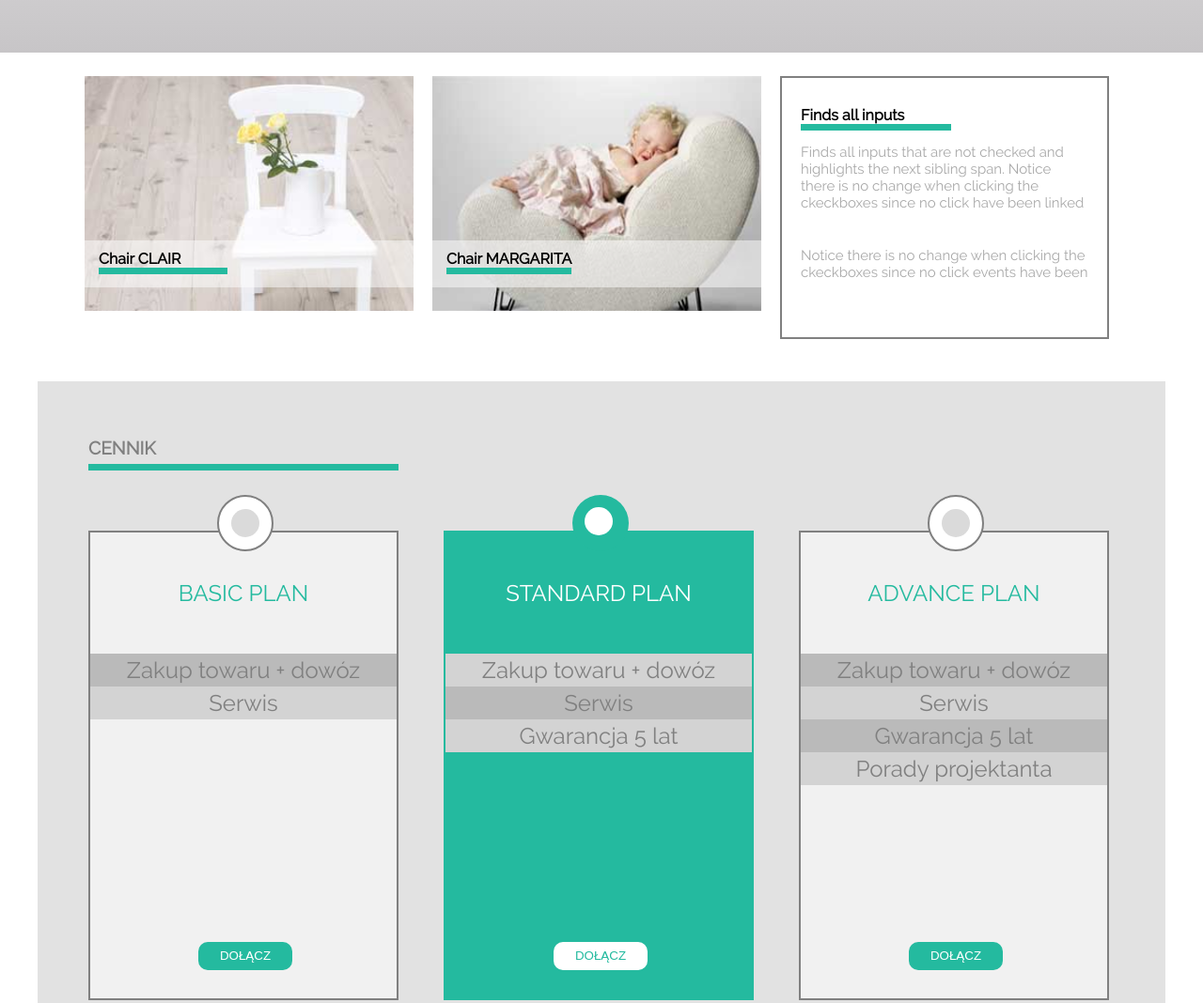
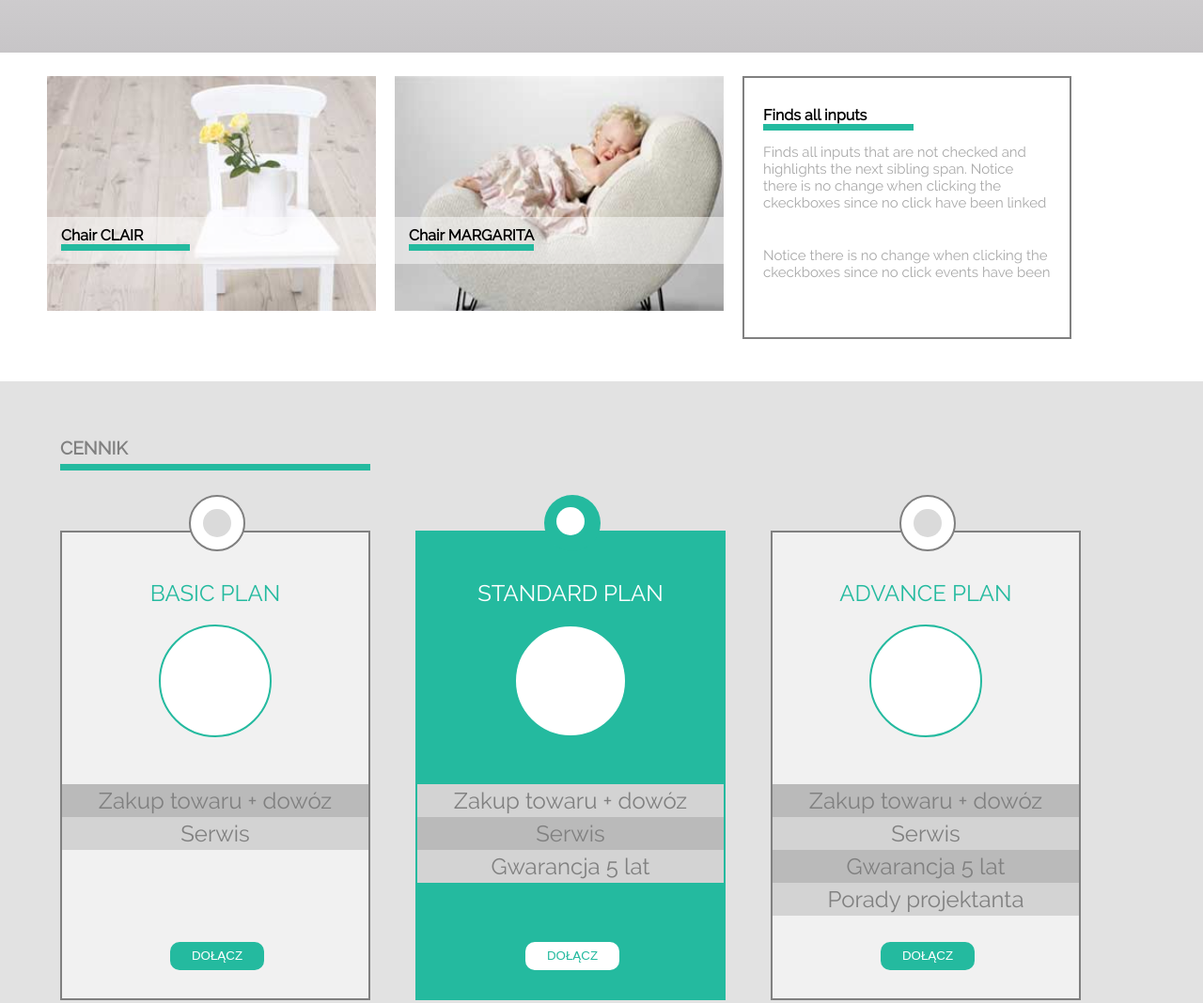
Before and after one commit to MicWer/SitOnChair, a plain HTML site: page index.html in a window 1280 px wide. Shown: the part 444-1512 px from the top of the page at 94% size. Drawn offline with Linux system fonts and the light colour scheme.

Commit message:
simplechanges to the layout

```diff
--- a/index.html
+++ b/index.html
@@ -48,7 +48,7 @@
     </section>
     <!--PRODUCTS SECTION-->
     <section id="products">
-        <div class="container products">
+        <div class="container">
             <div class="productImg one">
                 <img src="images/box1_img.jpg" alt="Chair Clair">
                 <div id="product1_description">
@@ -85,7 +85,12 @@
                     <div class="offer_box_point_in"></div>
                 </div>
                 <p class="offer_plan_name">basic plan</p>
-                <div class="offer_round_price"></div>
+                <br>
+
+                <div class="offer_box_circle">
+                    <p><span></span></p>
+                    <p><span></span></p>
+                </div>
                 <div class="offer_includes">
                     <div>Zakup towaru + dowóz</div>
                     <div class="light">Serwis</div>
@@ -97,7 +102,8 @@
                     <div class="offer_box_point_in" id="light_in"></div>
                 </div>
                 <p class="offer_plan_name">standard plan</p>
-                <div class="offer_round_price"></div>
+                <br>
+                <div class="offer_box_circle"></div>
                 <div class="offer_includes">
                     <div>Zakup towaru + dowóz</div>
                     <div class="light">Serwis</div>
@@ -110,7 +116,8 @@
                     <div class="offer_box_point_in"></div>
                 </div>
                 <p class="offer_plan_name">advance plan</p>
-                <div class="offer_round_price"></div>
+                <br>
+                <div class="offer_box_circle"></div>
                 <div class="offer_includes">
                     <div>Zakup towaru + dowóz</div>
                     <div class="light">Serwis</div>
--- a/style/style.css
+++ b/style/style.css
@@ -208,7 +208,7 @@ span {
 
 /*PRODUCT STYLES*/
 
-.products {
+#products {
     height: 350px;
     position: relative;
     padding: 25px 40px;
@@ -294,10 +294,11 @@ span {
 
 /*OFFER STYLES */
 
-.offer {
+#offer {
     height: 730px;
     padding: 20px 30px;
     background: #E2E2E2;
+    width: 100%;
 }
 
 #offer_title {
@@ -313,6 +314,7 @@ span {
     font-size: 1.2em;
     color: grey;
     text-transform: uppercase;
+    margin-bottom: 30px;
 }
 
 .offer_box {
@@ -324,6 +326,16 @@ span {
     position: relative;
     padding-top: 50px;
     background: #f1f1f1;
+}
+
+.offer_box_circle {
+
+    width: 120px;
+    height: 120px;
+    border-radius: 50%;
+    border: 2px solid #24ba9f;
+    background-color: white;
+    margin: 0 auto;
 }
 
 #lightened {
```
